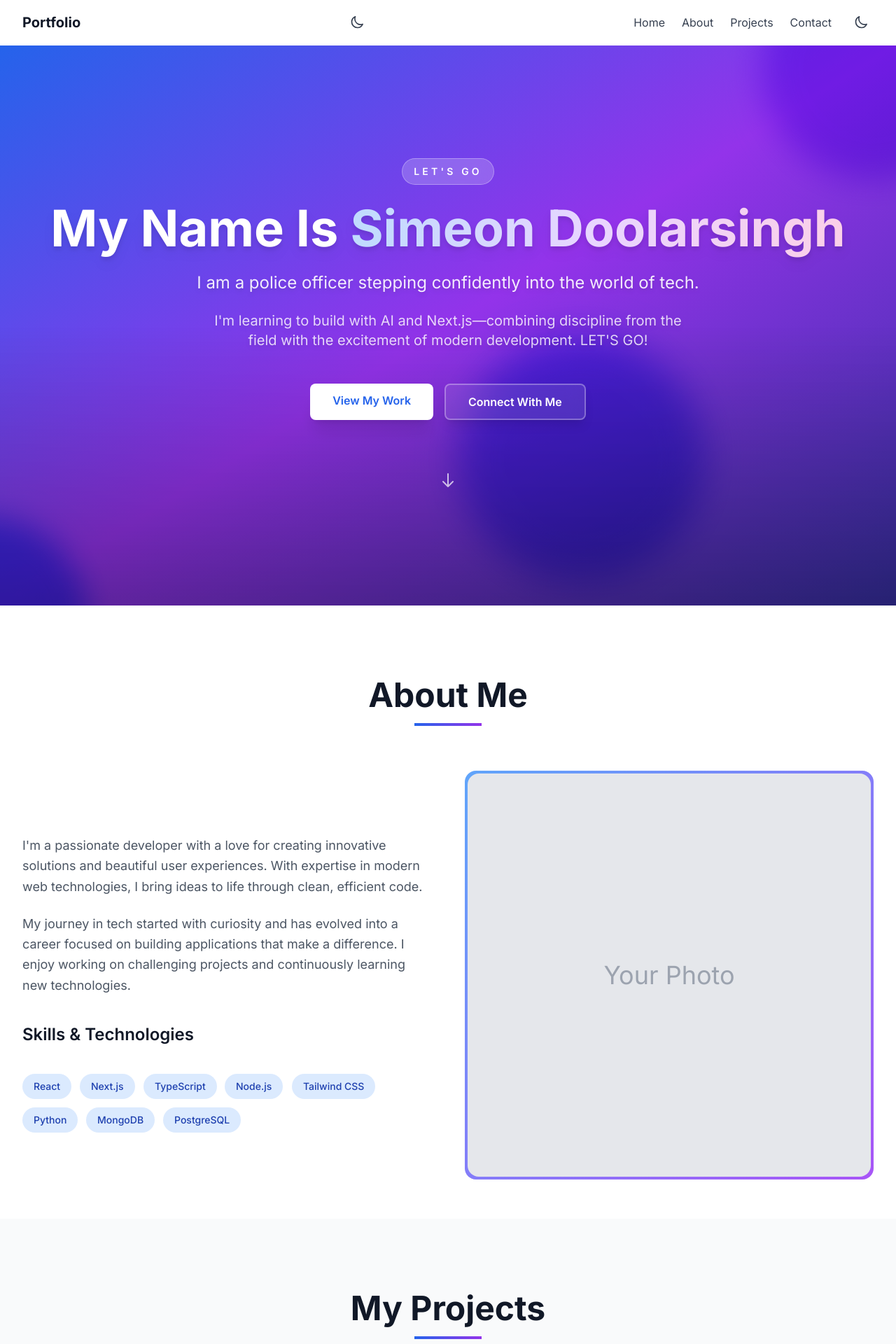
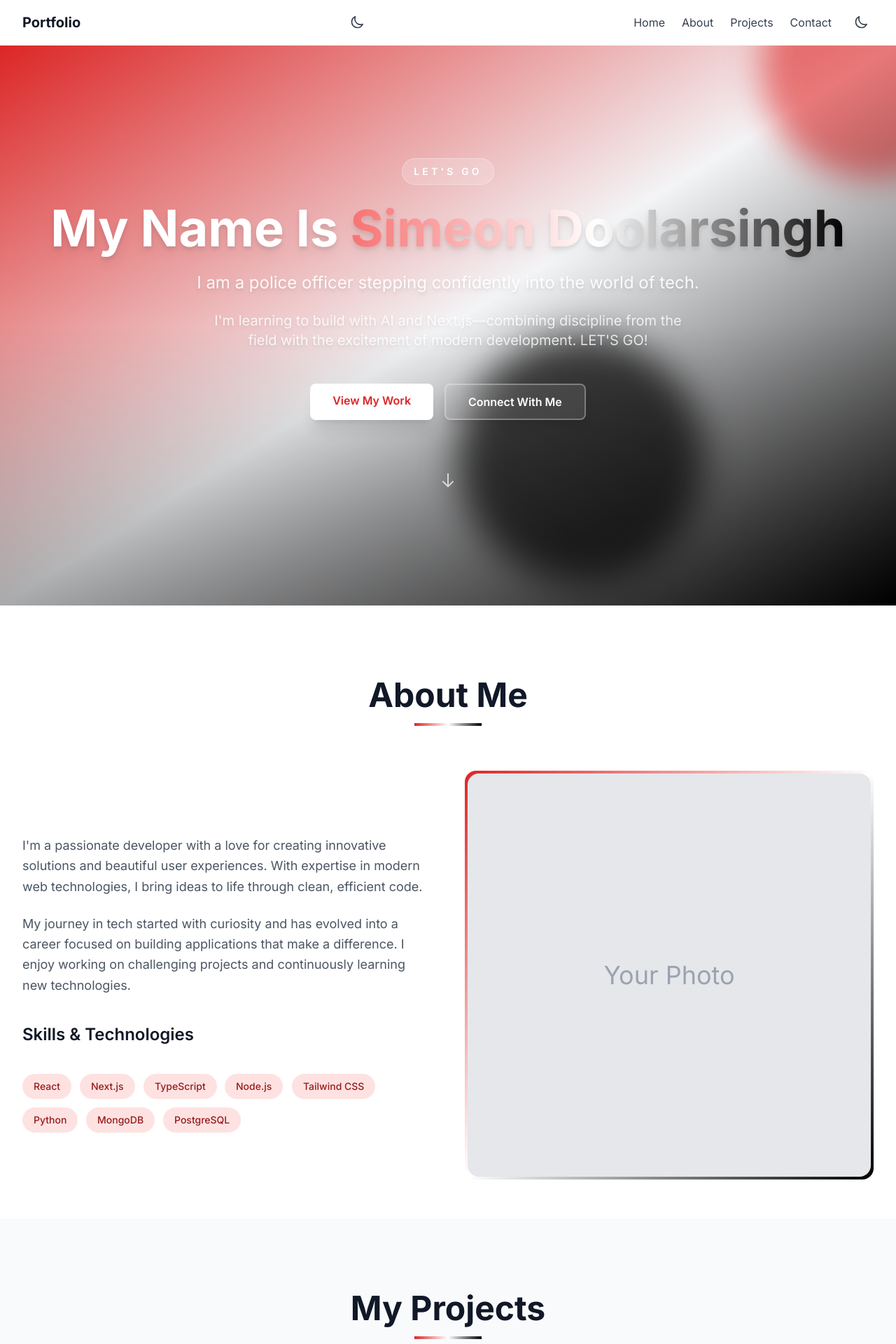
Before and after one commit to 9802dool/MY-PORTFOLIO, a Next.js app: page / in a window 1280 px wide. Shown: the top 1920 px of the page at 70% size. Built offline with nearby package versions, Linux system fonts and the light colour scheme.

Commit message:
Update color scheme to red, white, and black gradients

```diff
--- a/components/About.tsx
+++ b/components/About.tsx
@@ -11,7 +11,7 @@ export default function About() {
           <h2 className="text-4xl md:text-5xl font-bold text-gray-900 dark:text-white mb-4">
             About Me
           </h2>
-          <div className="w-24 h-1 bg-gradient-to-r from-blue-600 to-purple-600 mx-auto"></div>
+          <div className="w-24 h-1 bg-gradient-to-r from-red-600 via-white to-black mx-auto"></div>
         </Reveal>
 
         <div className="grid md:grid-cols-2 gap-12 items-center">
@@ -47,7 +47,7 @@ export default function About() {
                     delay={index * 60}
                   >
                     <span
-                      className="px-4 py-2 bg-blue-100 dark:bg-blue-900/30 text-blue-800 dark:text-blue-300 rounded-full text-sm font-medium"
+                      className="px-4 py-2 bg-red-100 dark:bg-red-900/30 text-red-800 dark:text-red-300 rounded-full text-sm font-medium"
                     >
                       {skill}
                     </span>
@@ -58,7 +58,7 @@ export default function About() {
           </Reveal>
 
           <Reveal className="relative" delay={150}>
-            <div className="aspect-square rounded-2xl bg-gradient-to-br from-blue-400 to-purple-500 p-1">
+            <div className="aspect-square rounded-2xl bg-gradient-to-br from-red-600 via-white to-black p-1">
               <div className="w-full h-full rounded-2xl bg-gray-200 dark:bg-gray-700 flex items-center justify-center">
                 <span className="text-4xl text-gray-400">Your Photo</span>
               </div>
--- a/components/ContactForm.tsx
+++ b/components/ContactForm.tsx
@@ -124,7 +124,7 @@ export default function ContactForm() {
           name="name"
           value={formData.name}
           onChange={handleChange}
-          className={`w-full px-4 py-3 border rounded-lg focus:ring-2 focus:ring-blue-500 focus:border-transparent bg-white dark:bg-gray-700 text-gray-900 dark:text-white transition-colors ${
+          className={`w-full px-4 py-3 border rounded-lg focus:ring-2 focus:ring-red-500 focus:border-transparent bg-white dark:bg-gray-700 text-gray-900 dark:text-white transition-colors ${
             errors.name
               ? 'border-red-500 dark:border-red-500'
               : 'border-gray-300 dark:border-gray-600'
@@ -149,7 +149,7 @@ export default function ContactForm() {
           name="email"
           value={formData.email}
           onChange={handleChange}
-          className={`w-full px-4 py-3 border rounded-lg focus:ring-2 focus:ring-blue-500 focus:border-transparent bg-white dark:bg-gray-700 text-gray-900 dark:text-white transition-colors ${
+          className={`w-full px-4 py-3 border rounded-lg focus:ring-2 focus:ring-red-500 focus:border-transparent bg-white dark:bg-gray-700 text-gray-900 dark:text-white transition-colors ${
             errors.email
               ? 'border-red-500 dark:border-red-500'
               : 'border-gray-300 dark:border-gray-600'
@@ -211,7 +211,7 @@ export default function ContactForm() {
         className={`w-full px-8 py-3 rounded-lg font-semibold transition-all duration-300 transform shadow-lg hover:shadow-xl ${
           isSubmitting
             ? 'bg-gray-400 dark:bg-gray-600 cursor-not-allowed'
-            : 'bg-blue-600 hover:bg-blue-700 hover:scale-105 text-white'
+            : 'bg-red-600 hover:bg-red-700 hover:scale-105 text-white'
         }`}
       >
         {isSubmitting ? (
--- a/components/Footer.tsx
+++ b/components/Footer.tsx
@@ -60,7 +60,7 @@ export default function Footer() {
               <a
                 key={link.name}
                 href={link.href}
-                className="inline-flex items-center justify-center h-10 w-10 rounded-full bg-white/5 hover:bg-blue-600/20 text-gray-300 hover:text-white border border-white/10 hover:border-blue-500 transition-all duration-300"
+                className="inline-flex items-center justify-center h-10 w-10 rounded-full bg-white/5 hover:bg-red-600/20 text-gray-300 hover:text-white border border-white/10 hover:border-red-500 transition-all duration-300"
                 aria-label={link.name}
               >
                 <span className="sr-only">{link.name}</span>
--- a/components/Hero.tsx
+++ b/components/Hero.tsx
@@ -12,13 +12,13 @@ export default function Hero() {
   return (
     <section
       id="home"
-      className="relative min-h-screen flex items-center justify-center overflow-hidden bg-gradient-to-br from-blue-600 via-purple-600 to-indigo-800 dark:from-blue-900 dark:via-purple-900 dark:to-indigo-950"
+      className="relative min-h-screen flex items-center justify-center overflow-hidden bg-gradient-to-br from-red-600 via-gray-100 to-black dark:from-red-900 dark:via-gray-800 dark:to-black"
     >
       {/* Animated gradient orbs for depth */}
       <div className="absolute inset-0 overflow-hidden">
-        <div className="absolute -top-32 -right-32 w-72 h-72 sm:w-80 sm:h-80 bg-purple-500 rounded-full mix-blend-multiply filter blur-xl opacity-70 animate-blob"></div>
-        <div className="absolute -bottom-40 -left-40 w-80 h-80 bg-blue-500 rounded-full mix-blend-multiply filter blur-xl opacity-70 animate-blob animation-delay-2000"></div>
-        <div className="absolute top-[60%] left-1/2 transform -translate-x-1/2 -translate-y-1/2 w-72 h-72 sm:w-80 sm:h-80 bg-indigo-500 rounded-full mix-blend-multiply filter blur-xl opacity-70 animate-blob animation-delay-4000"></div>
+        <div className="absolute -top-32 -right-32 w-72 h-72 sm:w-80 sm:h-80 bg-red-500 rounded-full mix-blend-multiply filter blur-xl opacity-70 animate-blob"></div>
+        <div className="absolute -bottom-40 -left-40 w-80 h-80 bg-white rounded-full mix-blend-multiply filter blur-xl opacity-70 animate-blob animation-delay-2000"></div>
+        <div className="absolute top-[60%] left-1/2 transform -translate-x-1/2 -translate-y-1/2 w-72 h-72 sm:w-80 sm:h-80 bg-black rounded-full mix-blend-multiply filter blur-xl opacity-70 animate-blob animation-delay-4000"></div>
       </div>
 
       {/* Gradient overlay for better text readability */}
@@ -35,7 +35,7 @@ export default function Hero() {
           </div>
           <h1 className="text-4xl sm:text-5xl md:text-7xl font-bold text-white mb-6 leading-tight md:leading-[1.05] drop-shadow-lg">
             My Name Is{' '}
-            <span className="block sm:inline bg-gradient-to-r from-blue-200 via-purple-200 to-pink-200 bg-clip-text text-transparent">
+            <span className="block sm:inline bg-gradient-to-r from-red-400 via-white to-black bg-clip-text text-transparent">
               Simeon Doolarsingh
             </span>
           </h1>
@@ -58,7 +58,7 @@ export default function Hero() {
                   window.scrollTo({ top: offsetPosition, behavior: 'smooth' })
                 }
               }}
-              className="w-full sm:w-auto px-8 py-3 bg-white text-blue-600 rounded-lg font-semibold hover:bg-blue-50 transition-all duration-300 transform hover:scale-105 shadow-xl hover:shadow-2xl cursor-pointer"
+              className="w-full sm:w-auto px-8 py-3 bg-white text-red-600 rounded-lg font-semibold hover:bg-red-50 transition-all duration-300 transform hover:scale-105 shadow-xl hover:shadow-2xl cursor-pointer"
             >
               View My Work
             </a>
--- a/components/Projects.tsx
+++ b/components/Projects.tsx
@@ -8,7 +8,7 @@ export default function Projects() {
       description:
         'i am a videographer and video editor. I have a passion for creating videos that tell a story and inspire people.',
       technologies: ['Next.js 14', 'TypeScript', 'Tailwind CSS', 'AI Development'],
-      gradient: 'from-blue-500 to-purple-600',
+      gradient: 'from-red-600 to-black',
       icon: '🚀',
     },
     {
@@ -17,7 +17,7 @@ export default function Projects() {
       description:
         'A web application designed to improve community engagement and safety reporting. Built with modern web technologies, combining my experience in law enforcement with new development skills.',
       technologies: ['Next.js', 'React', 'TypeScript', 'Tailwind CSS'],
-      gradient: 'from-indigo-500 to-blue-600',
+      gradient: 'from-white to-red-600',
       icon: '🛡️',
     },
     {
@@ -26,7 +26,7 @@ export default function Projects() {
       description:
         'A personal project tracking my journey learning Next.js and AI development. Features progress visualization, skill tracking, and project management tools to document my growth as a developer.',
       technologies: ['Next.js', 'TypeScript', 'Chart.js', 'Local Storage'],
-      gradient: 'from-purple-500 to-pink-600',
+      gradient: 'from-black to-red-600',
       icon: '📈',
     },
   ]
@@ -41,7 +41,7 @@ export default function Projects() {
           <h2 className="text-4xl md:text-5xl font-bold text-gray-900 dark:text-white mb-4">
             My Projects
           </h2>
-          <div className="w-24 h-1 bg-gradient-to-r from-blue-600 to-purple-600 mx-auto mb-4"></div>
+          <div className="w-24 h-1 bg-gradient-to-r from-red-600 via-white to-black mx-auto mb-4"></div>
           <p className="text-lg text-gray-600 dark:text-gray-300 max-w-2xl mx-auto">
             Here are some of my recent projects that showcase my skills and experience.
           </p>
@@ -81,7 +81,7 @@ export default function Projects() {
                   <div className="flex gap-4">
                     <a
                       href="#"
-                      className="text-blue-600 dark:text-blue-400 font-semibold hover:underline flex items-center gap-1 group/link"
+                      className="text-red-600 dark:text-red-400 font-semibold hover:underline flex items-center gap-1 group/link"
                     >
                       View Project
                       <span className="group-hover/link:translate-x-1 transition-transform">→</span>
--- a/components/ThemeToggle.tsx
+++ b/components/ThemeToggle.tsx
@@ -51,7 +51,7 @@ export default function ThemeToggle() {
     <button
       type="button"
       onClick={toggleTheme}
-      className="inline-flex items-center justify-center rounded-md p-2 text-gray-700 dark:text-gray-300 hover:text-blue-600 dark:hover:text-blue-400 hover:bg-gray-100/60 dark:hover:bg-gray-800/60 transition"
+      className="inline-flex items-center justify-center rounded-md p-2 text-gray-700 dark:text-gray-300 hover:text-red-600 dark:hover:text-red-400 hover:bg-gray-100/60 dark:hover:bg-gray-800/60 transition"
       aria-label={isDark ? 'Switch to light mode' : 'Switch to dark mode'}
     >
       {isDark ? (
```
Also changed, not shown: components/Contact.tsx (+6 -6 lines), components/Navbar.tsx (+4 -4 lines).
